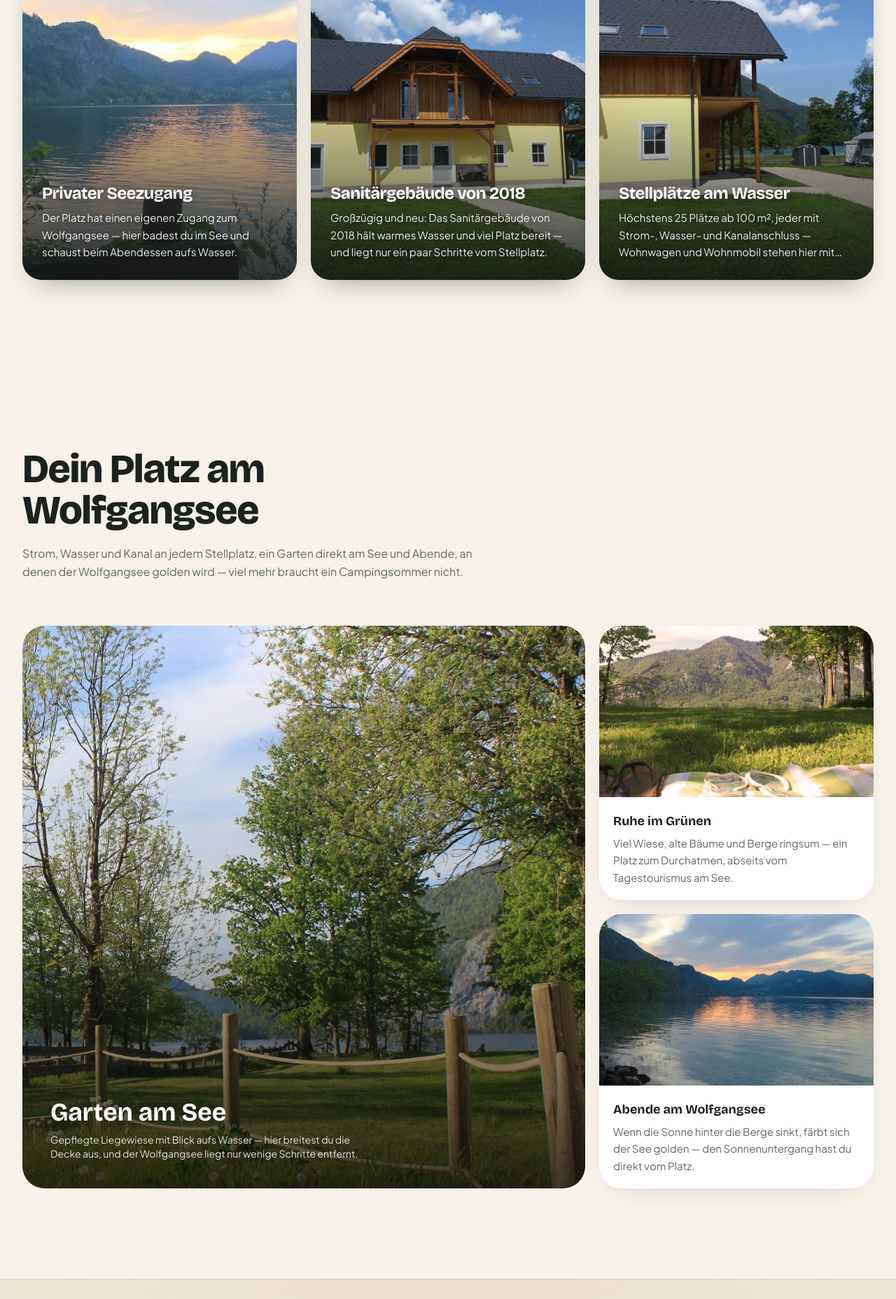
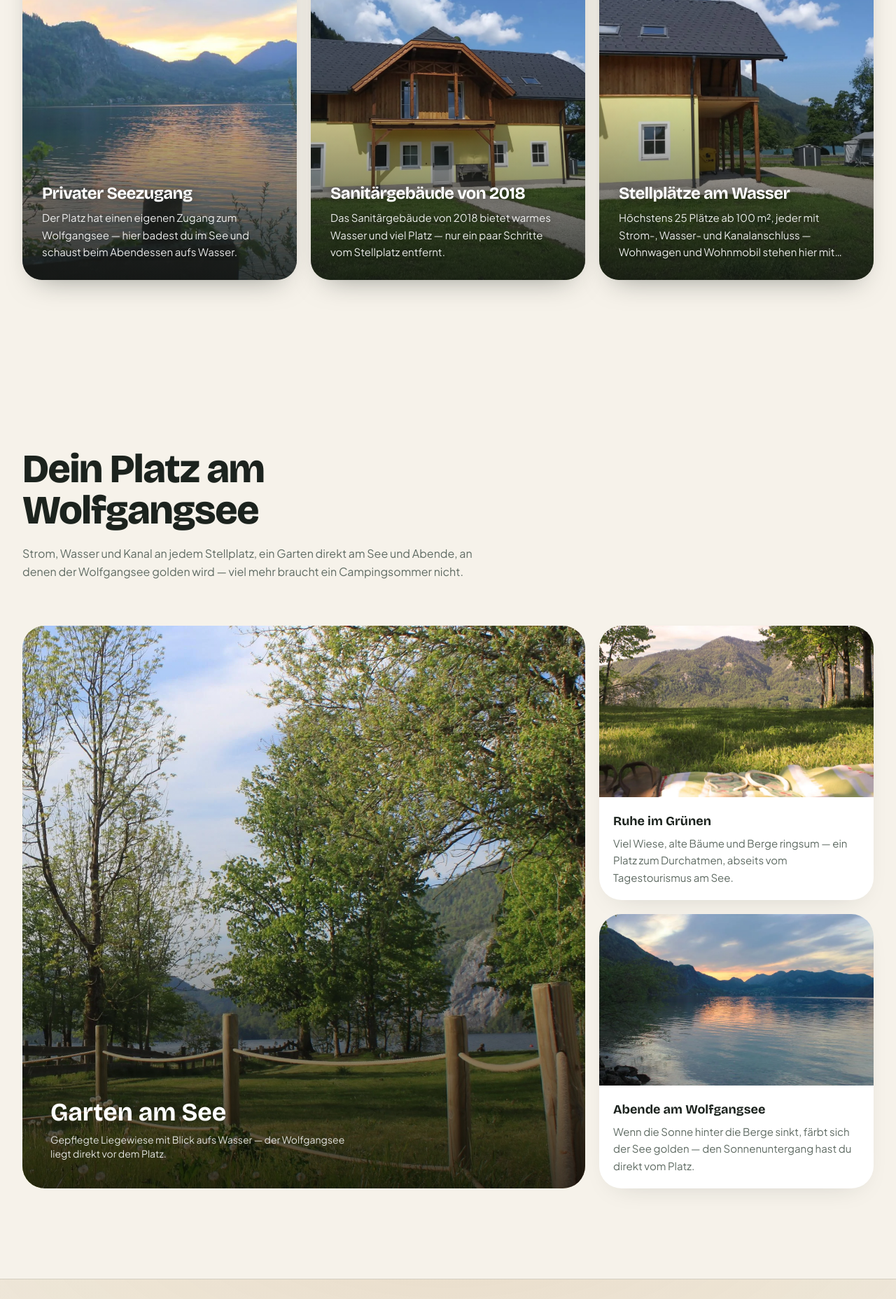
Before and after one commit to Lellino-Elias/abersee-camping-demo, a Next.js app: page / in a window 1280 px wide. Shown: the part 1258-3114 px from the top of the page at 70% size. Built offline with nearby package versions, Linux system fonts and the light colour scheme.

Commit message:
abersee — campsite demo 2026-06-14 23:27:26

```diff
--- a/src/content/campsites/abersee.ts
+++ b/src/content/campsites/abersee.ts
@@ -32,7 +32,7 @@ const abersee: CampsiteConfig = {
     },
     {
       title: "Sanitärgebäude von 2018",
-      text: "Großzügig und neu: Das Sanitärgebäude von 2018 hält warmes Wasser und viel Platz bereit — und liegt nur ein paar Schritte vom Stellplatz.",
+      text: "Das Sanitärgebäude von 2018 bietet warmes Wasser und viel Platz — nur ein paar Schritte vom Stellplatz entfernt.",
       image: { src: `${IMG}/gallery-f7631a59af.webp`, alt: "Modernes Sanitär- und Servicegebäude von 2018 am Campingplatz Eisl" },
     },
     {
@@ -73,7 +73,7 @@ const abersee: CampsiteConfig = {
     features: [
       {
         title: "Garten am See",
-        text: "Gepflegte Liegewiese mit Blick aufs Wasser — hier breitest du die Decke aus, und der Wolfgangsee liegt nur wenige Schritte entfernt.",
+        text: "Gepflegte Liegewiese mit Blick aufs Wasser — der Wolfgangsee liegt direkt vor dem Platz.",
         image: { src: `${IMG}/gallery-cc0b3e961e.webp`, alt: "Garten und Liegewiese am Seeufer beim Campingplatz Eisl" },
       },
       {
```
